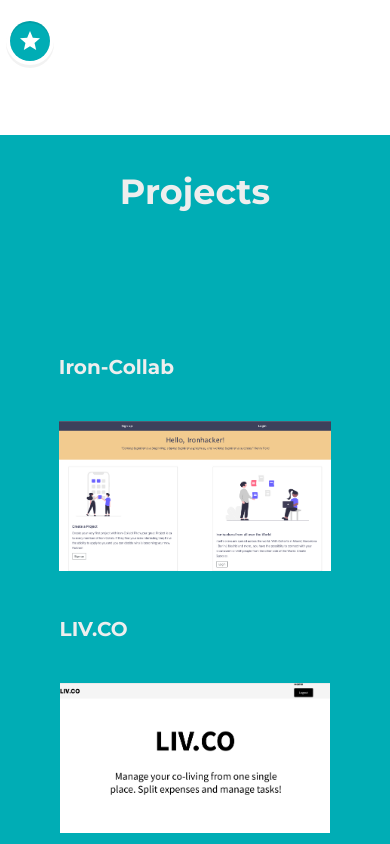
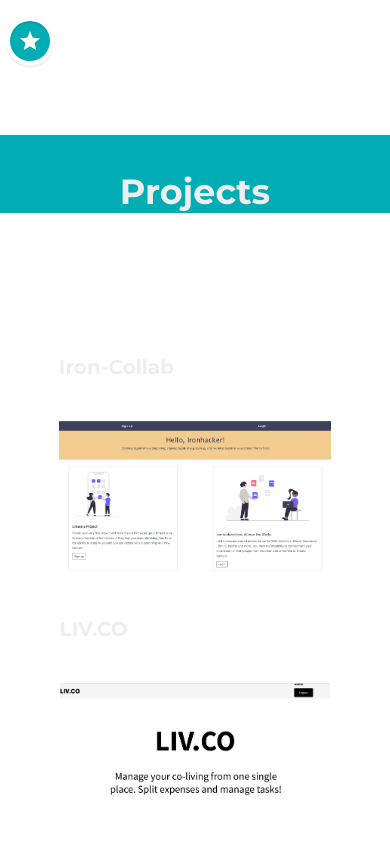
Before and after one commit to FunkeFelix/portfolio, a React (Create React App) app: page / in a window 390 px wide. Shown: the part 4940-5784 px from the top of the page. Built offline with nearby package versions, Linux system fonts and the light colour scheme.

Commit message:
ficing background on mobile

```diff
--- a/src/components/Projetcs/Projects.js
+++ b/src/components/Projetcs/Projects.js
@@ -53,7 +53,7 @@ const Projects = () => {
 
   return (
     <div className="projectsDiv">
-      <h2 className="headerProjects" id="projects">
+      <h2 className="headerProjects" id="project">
         Projects
       </h2>
       <div className="projectWrapper">
--- a/src/components/Projetcs/staticProject.js
+++ b/src/components/Projetcs/staticProject.js
@@ -10,7 +10,7 @@ import { Heart} from "react-feather"
 const staticProjects = () => {
 
   return (
-    <div id="projects" >
+    <div id="project" >
       <div>
       <h2 className="project__header">Projects</h2>
       </div>
--- a/src/components/navBar/NavBar.js
+++ b/src/components/navBar/NavBar.js
@@ -56,6 +56,7 @@ const NavBar = () => {
           </Link>
           <Link
             to="projects"
+            to="project"
             spy={true}
             smooth={true}
             offset={50}
--- a/src/components/sectionHeader/sectionHeader.css
+++ b/src/components/sectionHeader/sectionHeader.css
@@ -3,9 +3,7 @@
 
 .sectionHeaderDiv {
   background: url("../../images/mobileBackground.jpg") fixed ;
-  -webkit-background-size: cover;
-  -moz-background-size: cover;
-  -o-background-size: cover;
+
   background-size: cover;
   background-position: center;
   height: 100vh;
```
Also changed, not shown: 1 other file (tests, documents, lock files or other folders).
